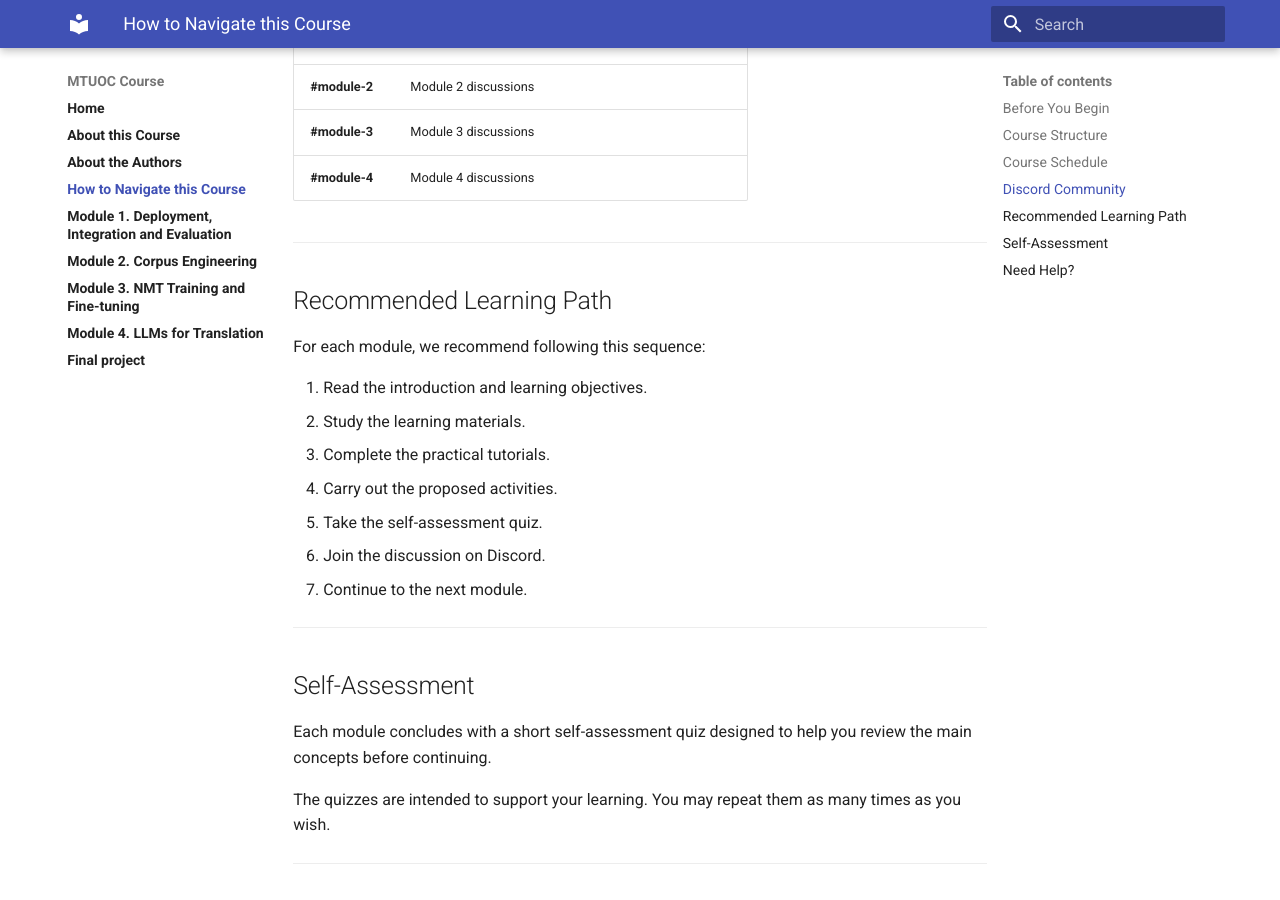
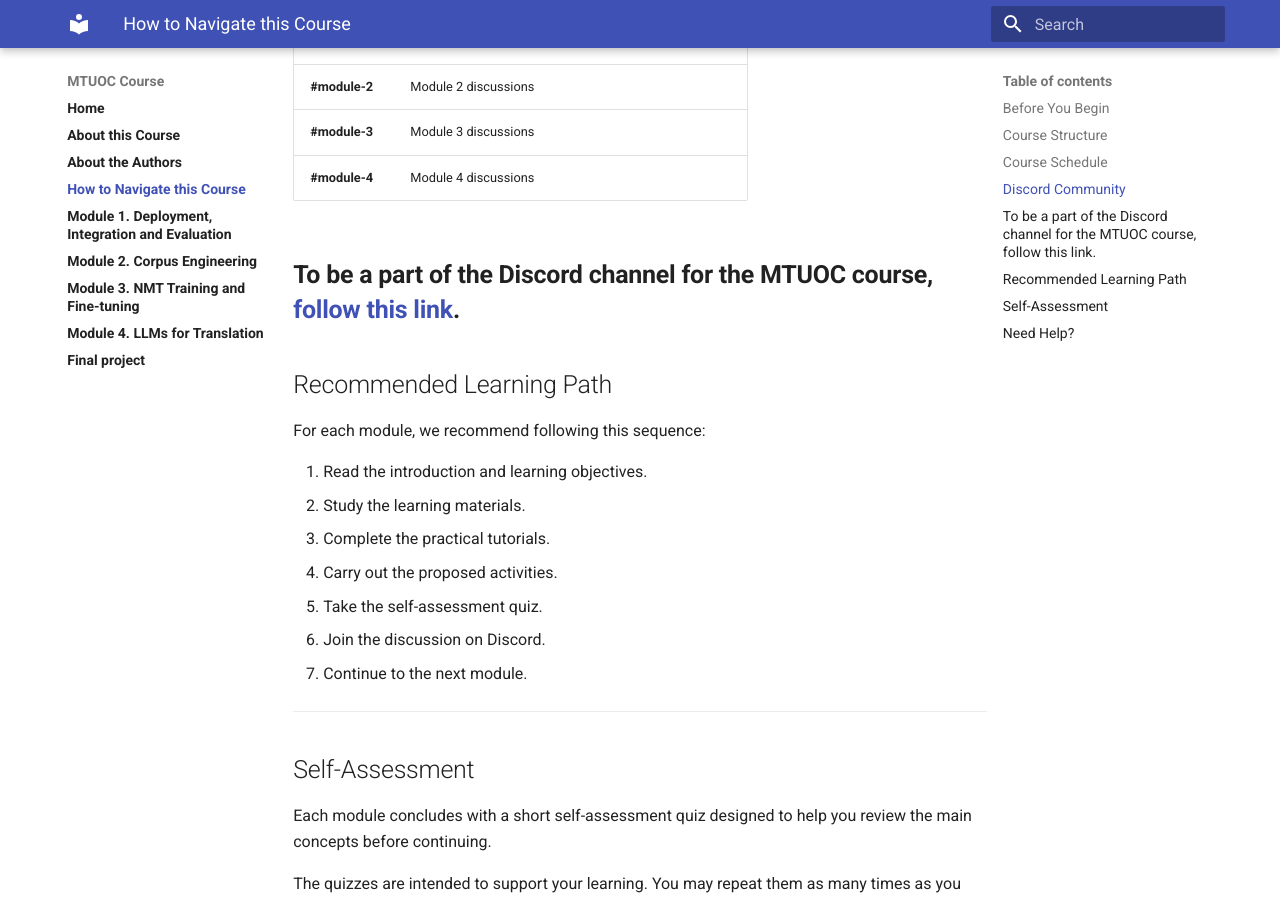
Before and after one commit to MTUOC-course/MTUOC-course, an MkDocs documentation site: the page built from docs/how-to-navigate.md, in a window 1280 px wide and 900 px high, scrolled down 1903 px. Built offline with MkDocs 1.6.1 and Material for MkDocs 9.7.7, drawn with Linux system fonts in a browser that asks for light colours.

Commit message:
Update how-to-navigate.md

```diff
--- a/docs/how-to-navigate.md
+++ b/docs/how-to-navigate.md
@@ -66,6 +66,7 @@ Use these channels to:
 | **#module-3** | Module 3 discussions |
 | **#module-4** | Module 4 discussions |
 
+**To be a part of the Discord channel for the MTUOC course, [follow this link](https://discord.gg/wGUNTg7sz).**
 ---
 
 ## Recommended Learning Path
```
